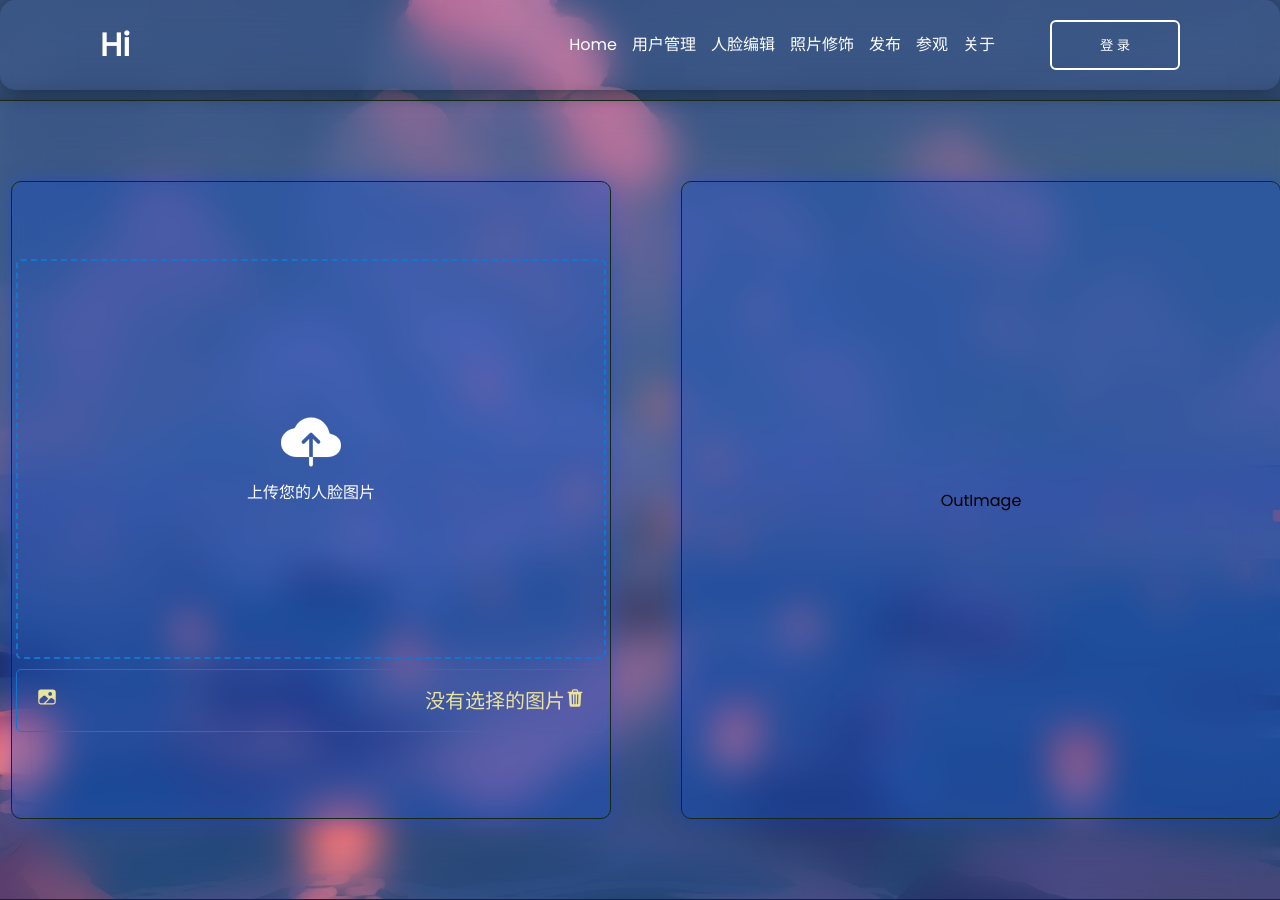
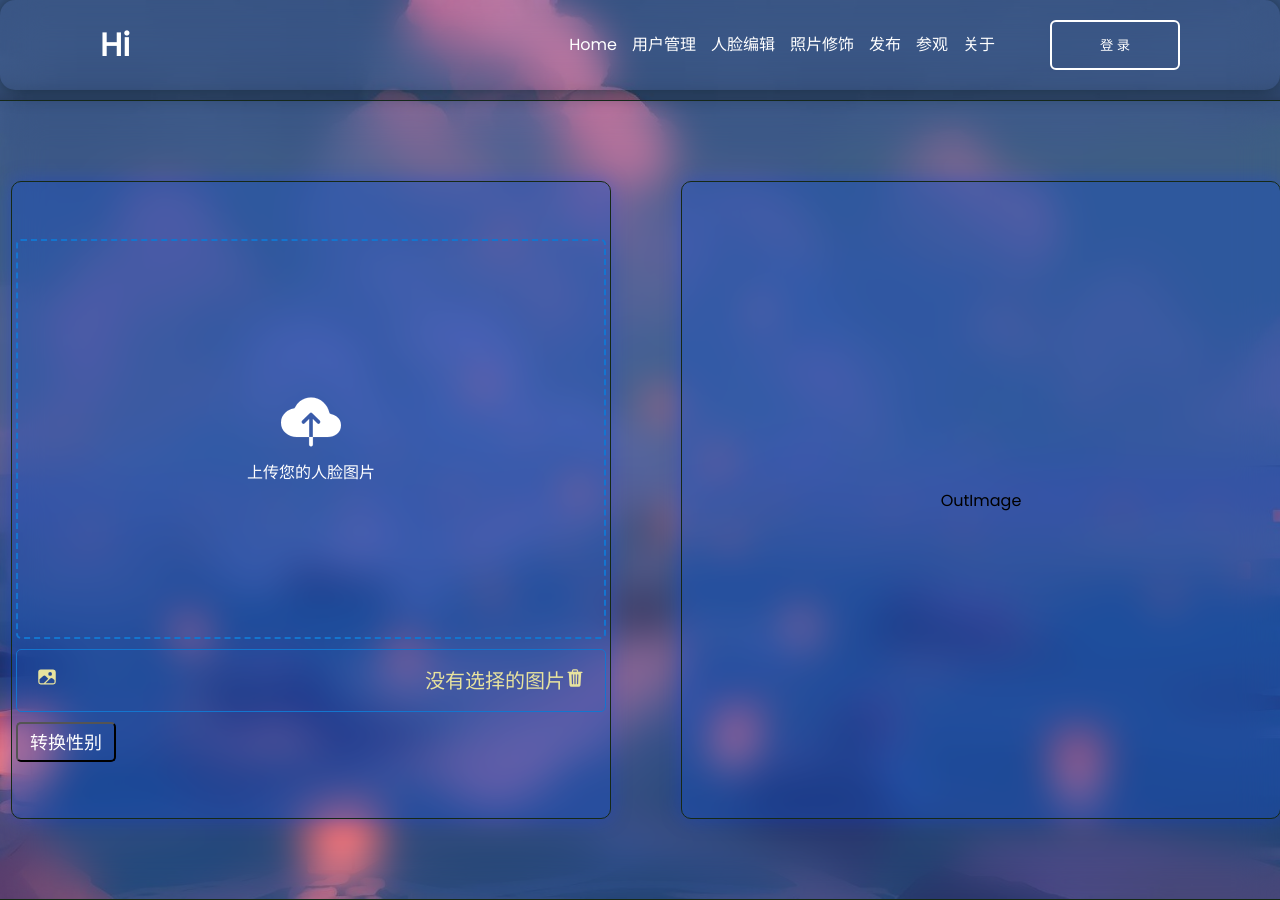
Before and after one commit to asoulbone/-, a React (Vite) app in the folder client/: page /face-edit in a window 1280 px wide. Shown: the top 900 px of the page. Built offline with nearby package versions, Linux system fonts and the light colour scheme; no server answers.

Commit message:
API implement

```diff
--- a/client/package.json
+++ b/client/package.json
@@ -9,6 +9,9 @@
     "preview": "vite preview"
   },
   "dependencies": {
+    "@popperjs/core": "^2.11.7",
+    "axios": "^1.3.4",
+    "bootstrap": "^5.2.3",
     "json-server": "^0.17.3",
     "react": "^18.2.0",
     "react-dom": "^18.2.0",
--- a/client/src/App.jsx
+++ b/client/src/App.jsx
@@ -23,14 +23,6 @@ function App() {
     url:"./assets/react"
   }])
 
-  const getResponse=async ()=>{
-    const response =fetch("")
-    const iamgeList=await response.json()
-    console.log(iamgeList)
-  }
-
-  getResponse();
-
   return (
     <Routes>
       <Route path="/" element={<Layout/>}>
--- a/client/src/InputImage.jsx
+++ b/client/src/InputImage.jsx
@@ -1,11 +1,32 @@
 import React from "react";
 import { useState } from "react";
+import axios from 'axios'
 import "./inputImage.css";
 
 const InputImage = () => {
   const [image, setImage] = useState(null);
 
   const [fileName, setFileName] = useState("没有选择的图片");
+
+  const [processedImage, setProcessedImage] = useState(null);
+
+  const handleChangeSex=async ()=>{
+    const formData=new FormData();
+    formData.append('image',image)
+    try{
+        const response=await axios.post('/api/process_image',formData,{
+            headers:{
+                'Content-Type':'multipart/form-data'
+            },
+            responseType:'arraybuffer'
+        })
+        if(!response.ok) throw Error("Please reload")
+        // Buffer 用于处理二进制数据文件
+        setProcessedImage(Buffer.form(response.data).toString('base64'))
+    }catch(err){
+        console.error(err)
+    }
+  }
 
   return (
     <section>
@@ -27,9 +48,8 @@ const InputImage = () => {
         />
 
         {image ? (
-          <img src={image}  alt={fileName} />
+          <img src={image} alt={fileName} />
         ) : (
-
           <>
             <span>
               <ion-icon name="cloud-upload" style={{ fontSize: 60 }}></ion-icon>
@@ -47,13 +67,21 @@ const InputImage = () => {
           {fileName}
 
           <span className="icon">
-                <ion-icon name="trash" onClick={()=>{
-                    setFileName("没有选择的图片")
-                    setImage(null)
-                }}></ion-icon>
+            <ion-icon
+              name="trash"
+              onClick={() => {
+                setFileName("没有选择的图片");
+                setImage(null);
+              }}
+            ></ion-icon>
           </span>
         </span>
       </section>
+
+    <div className="select">
+        <button onClick={handleChangeSex}>转换性别</button>
+    </div>
+
     </section>
   );
 };
--- a/client/src/inputImage.css
+++ b/client/src/inputImage.css
@@ -33,3 +33,12 @@ img{
 .icon{
     cursor: pointer;
 }
+
+.select button{
+    width: 100px;
+    height: 40px;
+    font-size: 18px;
+    border-radius: 5px;
+    background: transparent;
+    color: white;
+}
```
Also changed, not shown: 1 other file (tests, documents, lock files or other folders). Lines whose indentation alone changed are shown as unchanged.
